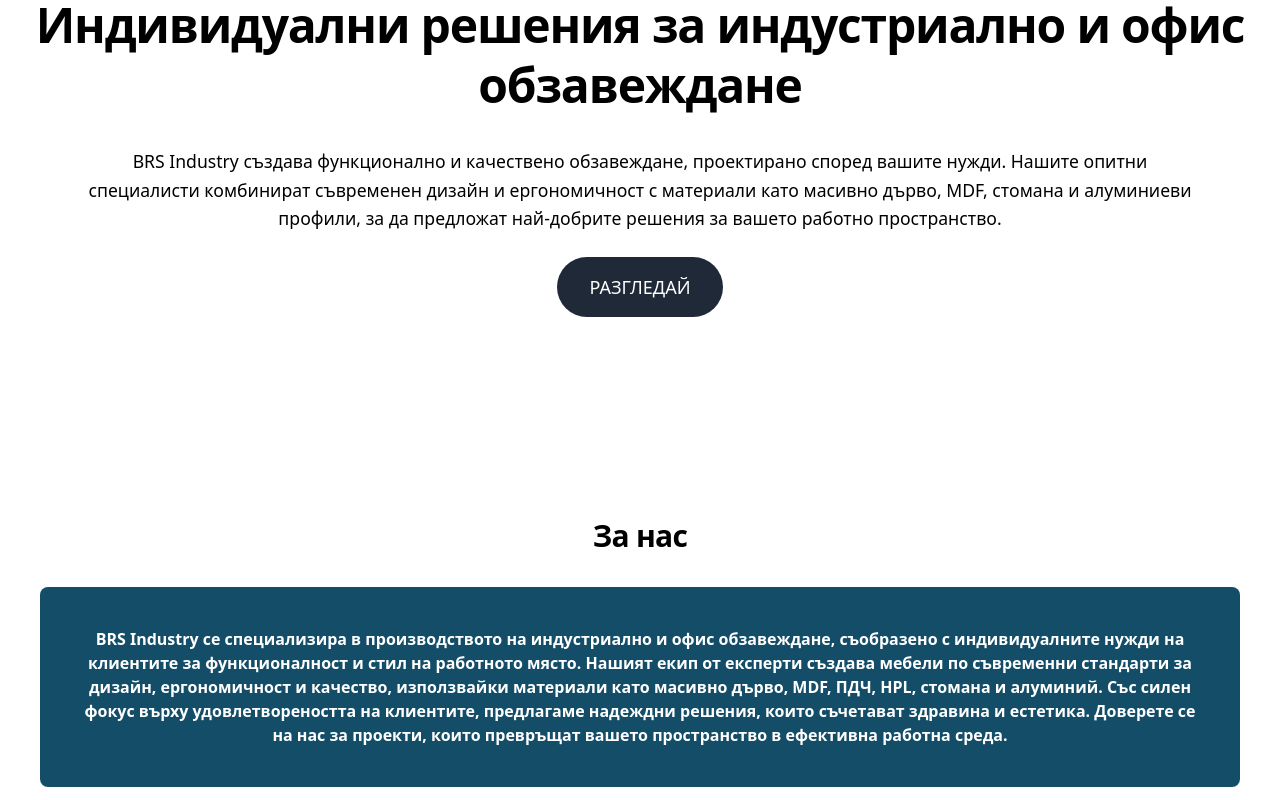
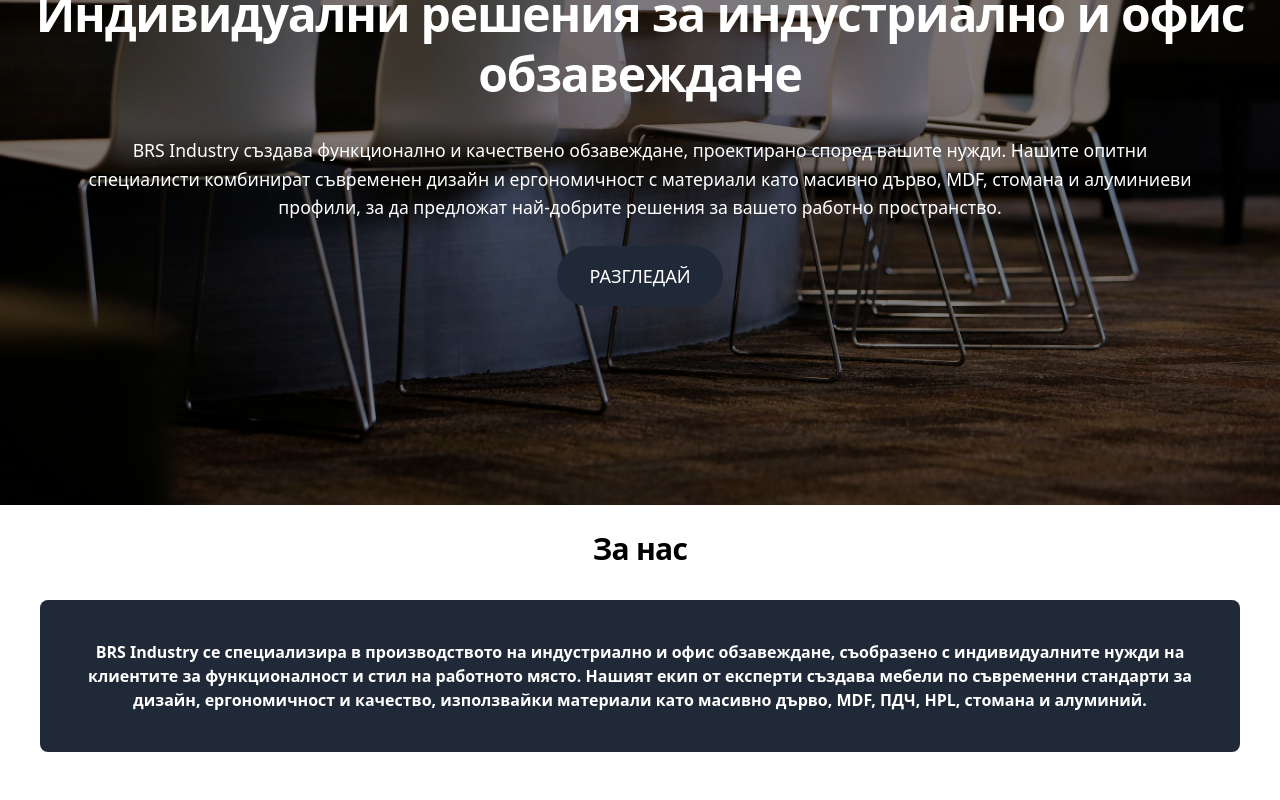
Before and after one commit to Miroslav03/BRS-Industry-Web-App, a React (Vite) app in the folder client/: page / in a window 1280 px wide. Shown: the part 300-1100 px from the top of the page. Built offline with nearby package versions, Linux system fonts and the light colour scheme.

Commit message:
Fixing stuff

```diff
--- a/client/src/components/Button.jsx
+++ b/client/src/components/Button.jsx
@@ -1,7 +1,7 @@
 export default function Button({ size, href, children }) {
     const baseClasses =
-        "bg-[#1f2937] uppercase text-white font-medium rounded-full inline-block text-center no-underline transition-colors duration-300";
-    const hoverClasses = "hover:bg-[#1f9237] ";
+        "bg-[#1f2937] uppercase text-white font-medium rounded-full inline-block text-center no-underline transition-colors duration-300 cursor-pointer";
+    const hoverClasses = "hover:bg-[#ffffff] hover:text-[#1f2937]";
     const sizeClasses =
         size === "big" ? "text-lg py-4 px-8" : "text-base py-2 px-4";
 
--- a/client/src/pages/CompanyInfo.jsx
+++ b/client/src/pages/CompanyInfo.jsx
@@ -4,17 +4,13 @@
             <h2 className="mb-8 text-3xl font-semibold leading-tight tracking-tight text-center">
                 За нас
             </h2>
-            <p className="text-center bg-[#144d68] rounded-lg p-10 text-white font-semibold">
+            <p className="text-center bg-[#1f2937] rounded-lg p-10 text-white font-semibold">
                 BRS Industry се специализира в производството на индустриално и
                 офис обзавеждане, съобразено с индивидуалните нужди на клиентите
                 за функционалност и стил на работното място. Нашият екип от
                 експерти създава мебели по съвременни стандарти за дизайн,
                 ергономичност и качество, използвайки материали като масивно
-                дърво, MDF, ПДЧ, HPL, стомана и алуминий. Със силен фокус върху
-                удовлетвореността на клиентите, предлагаме надеждни решения,
-                които съчетават здравина и естетика. Доверете се на нас за
-                проекти, които превръщат вашето пространство в ефективна работна
-                среда.
+                дърво, MDF, ПДЧ, HPL, стомана и алуминий.
             </p>
         </section>
     );
--- a/client/src/pages/Header.jsx
+++ b/client/src/pages/Header.jsx
@@ -1,4 +1,3 @@
-import Button from "../components/Button";
 import logo from "../images/logo.png";
 import React, { useState } from "react";
 
@@ -15,7 +14,7 @@
                 <div className="flex items-center justify-between">
                     <a href="#">
                         <img
-                            className="w-auto h-12 sm:h-[6rem]"
+                            className="w-auto h-12 sm:h-[5.3rem]"
                             src={logo}
                             alt="Logo"
                         />
@@ -72,25 +71,25 @@
                 >
                     <div className="flex flex-col md:flex-row md:mx-6">
                         <a
-                            className="my-2 text-gray-700 transition-colors duration-300 transform dark:text-gray-200 hover:text-blue-500 dark:hover:text-blue-400 md:mx-4 md:my-0"
+                            className="my-2 text-gray-700 transition-transform duration-300 transform dark:text-gray-200 hover:scale-105 md:mx-4 md:my-0"
                             href="#"
                         >
                             Home
                         </a>
                         <a
-                            className="my-2 text-gray-700 transition-colors duration-300 transform dark:text-gray-200 hover:text-blue-500 dark:hover:text-blue-400 md:mx-4 md:my-0"
+                            className="my-2 text-gray-700 transition-transform duration-300 transform dark:text-gray-200 hover:scale-105 md:mx-4 md:my-0"
                             href="#"
                         >
                             Shop
                         </a>
                         <a
-                            className="my-2 text-gray-700 transition-colors duration-300 transform dark:text-gray-200 hover:text-blue-500 dark:hover:text-blue-400 md:mx-4 md:my-0"
+                            className="my-2 text-gray-700 transition-transform duration-300 transform dark:text-gray-200 hover:scale-105 md:mx-4 md:my-0"
                             href="#"
                         >
                             Contact
                         </a>
                         <a
-                            className="my-2 text-gray-700 transition-colors duration-300 transform dark:text-gray-200 hover:text-blue-500 dark:hover:text-blue-400 md:mx-4 md:my-0"
+                            className="my-2 text-gray-700 transition-transform duration-300 transform dark:text-gray-200 hover:scale-105 md:mx-4 md:my-0"
                             href="#"
                         >
                             About
--- a/client/src/pages/Hero.jsx
+++ b/client/src/pages/Hero.jsx
@@ -2,12 +2,15 @@
 
 export default function Hero() {
     return (
-        <div className="flex items-center justify-center h-[45em]">
-            <div className="text-center">
-                <h1 className="mb-8 text-5xl font-bold leading-tight tracking-tight">
+        <div className="relative flex items-center justify-center h-[45em] bg-cover bg-center bg-main-background">
+            {/* Dark Overlay for Darkening the Background Image */}
+            <div className="absolute inset-0 bg-black opacity-50"></div>
+            {/* Text Content */}
+            <div className="relative text-center z-10">
+                <h1 className="mb-8 text-5xl font-bold leading-tight tracking-tight text-white">
                     Индивидуални решения за индустриално и офис обзавеждане
                 </h1>
-                <p className="mb-6 text-[1.1rem] leading-relaxed px-20">
+                <p className="mb-6 text-[1.1rem] leading-relaxed px-20 text-white">
                     BRS Industry създава функционално и качествено обзавеждане,
                     проектирано според вашите нужди. Нашите опитни специалисти
                     комбинират съвременен дизайн и ергономичност с материали
--- a/client/tailwind.config.js
+++ b/client/tailwind.config.js
@@ -15,6 +15,9 @@
                 ],
             },
         },
+        backgroundImage: {
+            "main-background": "url('./images/hero-background.jpg')",
+        },
     },
     plugins: [],
 };
```
Also changed, not shown: client/src/images/hero-background.jpg (added).
